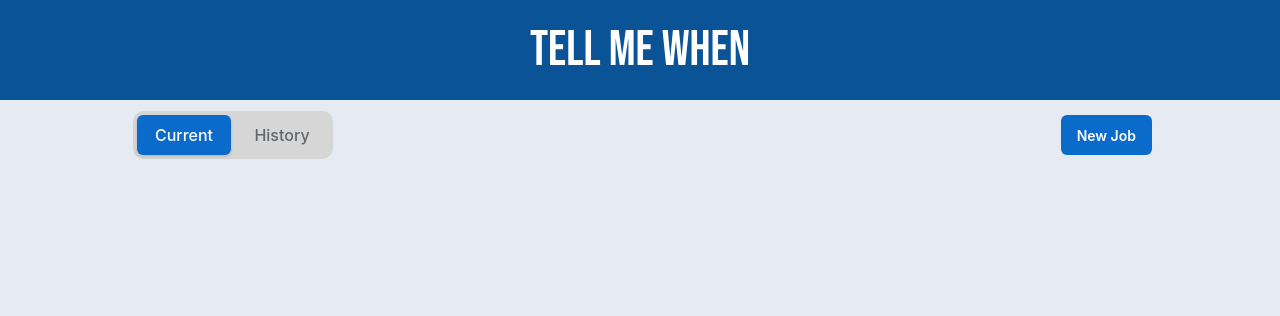
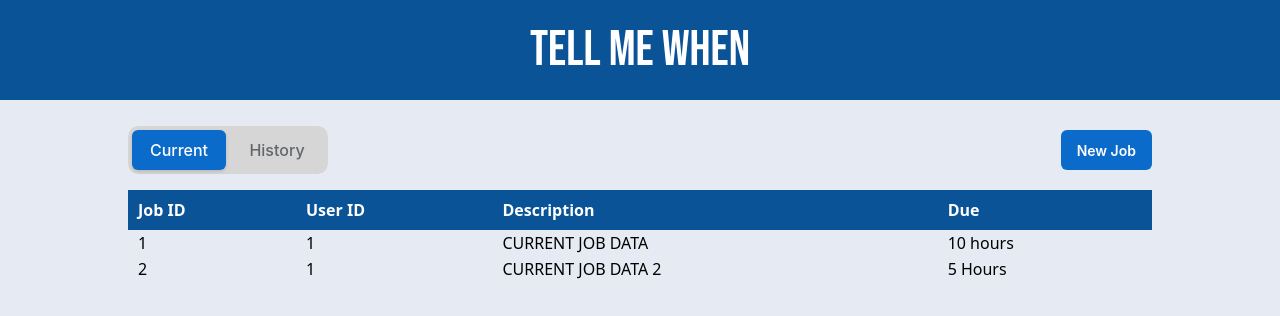
Before and after one commit to HufsaHaq/tellmewhen, a Next.js app in the folder tellmewhen/: page /dashboard in a window 1280 px wide. Shown: the top 316 px of the page. Built offline with nearby package versions, Linux system fonts and the light colour scheme.

Commit message:
Began work on the table for the dashboard. Still needs additional style tweaks

```diff
--- a/tellmewhen/src/app/dashboard/page.jsx
+++ b/tellmewhen/src/app/dashboard/page.jsx
@@ -20,6 +20,14 @@ function Page()
 
         //    TO-DO: SWAP BETWEEN THE CURRENT DATA WHEN THE INDEX CHANES
 
+        if(CurrentIndex == 0)
+        {
+            SetDisplayedTableData([["1", "1", "CURRENT JOB DATA", "10 hours"], ["2", "1", "CURRENT JOB DATA 2", " 5 Hours"]])
+        }
+        else
+        {
+            SetDisplayedTableData([[]])
+        }
     }, [CurrentIndex]);
 
     useEffect(() => {
@@ -30,8 +38,8 @@ function Page()
     return(
         <div className = "page-content w-[80%] m-auto">
             { /* Span element is for the controls above the table (Switcher and Button) to keep them inline*/ }
-            <span className = "w-full flex justify-between items-center h-[70px] overflow-hidden">
-                <Tabs className = "w-[200px] ml-[5px] outline outline-[0px] outline-[#B8B8B8] rounded-[10px]"
+            <span className = "w-full flex mt-[20px] justify-between items-center h-[60px] overflow-hidden">
+                <Tabs className = "w-[200px] outline outline-[0px] outline-[#B8B8B8] rounded-[10px]"
                       onChange={(event, index) => {SetIndex(index);}}>
                     <TabList
                             disableUnderline
@@ -65,6 +73,30 @@ function Page()
                 </Tabs>
                 <Button className="h-[40px]" onClick={()=>{console.log("REDIRECT TO OTHER PAGE")}}>New Job</Button>
             </span>
+
+            <table key={CurrentIndex/* This is needed as the width of table doesn't update */} className="text-left mt-[10px] w-[100%] h-[80%]">
+                <thead className = "rounded-lg ">
+                    <tr className = "bg-[#0A5397] text-white h-[40px]">
+                        {/* Ternary operator for an if statement to determine which table headers are to be displayed */}
+                        {CurrentIndex == 0 ? CurrentTableHeaders.map((item, index) => {
+                                return <th key={index} className="px-[10px]">{item}</th>
+                            }) : HistoryTableHeaders.map((item, index) => {
+                                    return <th key={index} className="px-[10px]">{item}</th>
+                            })
+                        }
+                    </tr>
+                </thead>
+                <tbody>
+                    {DisplayedTableData.map((item1, index1) => {
+                        //Iterates through each item in the data and adds it to the table
+                        return(<tr key={index1}>
+                            {item1.map((item2, index2) => {
+                                return<td className="px-[10px]" key={index2}>{item2}</td>;
+                            })}
+                            </tr>);
+                        })}
+                </tbody>
+            </table>
         </div>
     );
 }
```
